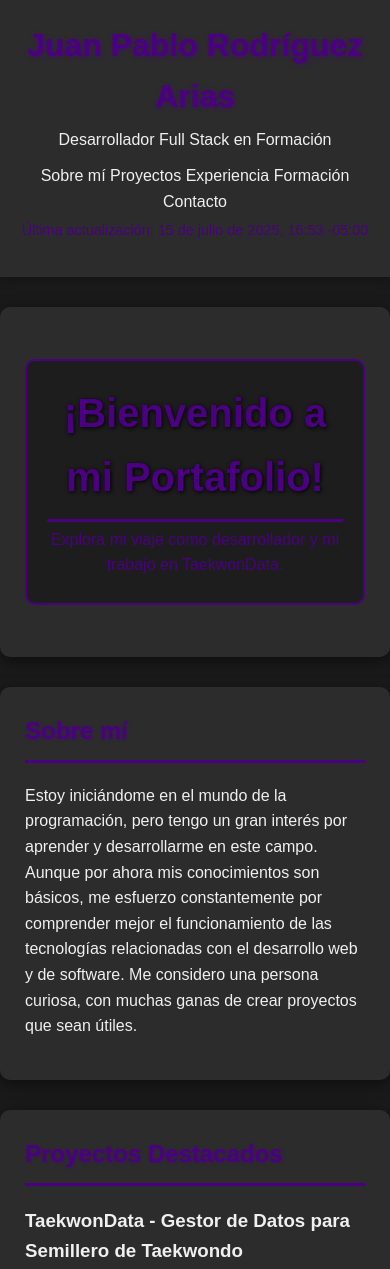
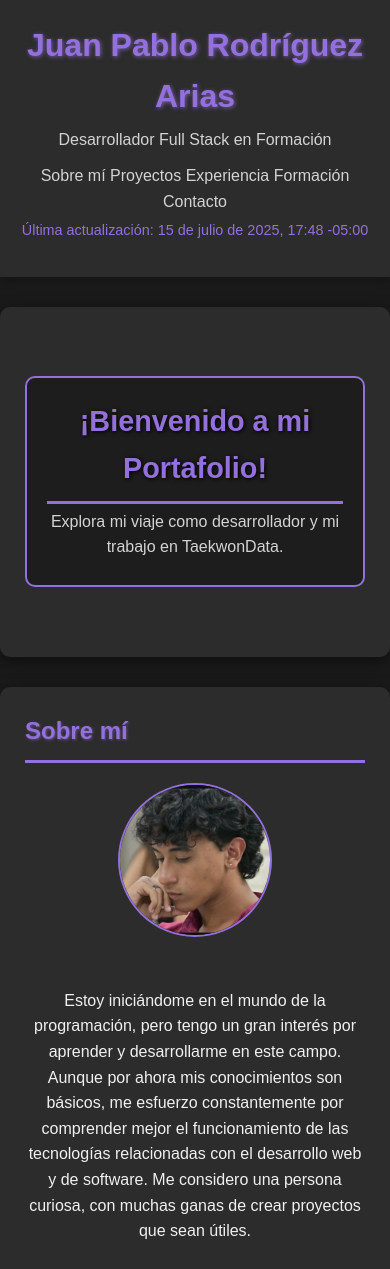
Before and after one commit to juanpa258/portafolio1, a plain HTML site: page index.html in a window 390 px wide. Shown: the top 1269 px of the page. Drawn offline with Linux system fonts and the light colour scheme.

Commit message:
Tu mensaje

```diff
--- a/css/style.css
+++ b/css/style.css
@@ -3,7 +3,7 @@ body {
     margin: 0;
     padding: 0;
     background-color: #1a1a1a;
-    color: #f0f0f0;
+    color: #f0f0f0; /* Blanco grisáceo para mejor legibilidad */
     line-height: 1.6;
 }
 
@@ -20,19 +20,19 @@ header {
     margin: 0;
     font-size: 2.5em;
     font-weight: bold;
-    color: #4B0082;
-    text-shadow: 1px 1px 4px rgba(75, 0, 130, 0.7);
+    color: #9370DB; /* Morado claro */
+    text-shadow: 1px 1px 4px rgba(147, 112, 219, 0.7);
 }
 
 .logo p {
     margin: 5px 0;
-    color: #f0f0f0;
+    color: #D3D3D3; /* Gris claro para legibilidad */
 }
 
 .date {
     font-size: 0.9em;
     margin-top: 5px;
-    color: #4B0082;
+    color: #9370DB;
 }
 
 nav {
@@ -40,7 +40,7 @@ nav {
 }
 
 nav a {
-    color: #f0f0f0;
+    color: #D3D3D3;
     margin: 0 15px;
     text-decoration: none;
     font-weight: 500;
@@ -48,7 +48,7 @@ nav a {
 }
 
 nav a:hover {
-    color: #E6E6FA;
+    color: #DDA0DD; /* Morado más claro para hover */
 }
 
 #hero {
@@ -62,11 +62,11 @@ nav a:hover {
 
 .hero-text {
     text-align: center;
-    color: #4B0082;
+    color: #9370DB;
     background-color: rgba(26, 26, 26, 0.8);
     padding: 20px;
     border-radius: 10px;
-    border: 2px solid #4B0082;
+    border: 2px solid #9370DB;
 }
 
 .hero-text h2 {
@@ -78,6 +78,7 @@ nav a:hover {
 .hero-text p {
     margin: 5px 0;
     font-size: 1.2em;
+    color: #D3D3D3; /* Gris claro para legibilidad */
 }
 
 .section {
@@ -90,11 +91,11 @@ nav a:hover {
 }
 
 h2 {
-    color: #4B0082;
-    border-bottom: 3px solid #4B0082;
+    color: #9370DB;
+    border-bottom: 3px solid #9370DB;
     padding-bottom: 10px;
     margin-top: 0;
-    text-shadow: 1px 1px 3px rgba(75, 0, 130, 0.5);
+    text-shadow: 1px 1px 3px rgba(147, 112, 219, 0.5);
 }
 
 .project, .experience-item, .education-item {
@@ -109,20 +110,20 @@ h2 {
 }
 
 a {
-    color: #4B0082;
+    color: #9370DB;
     text-decoration: none;
     transition: color 0.3s ease;
 }
 
 a:hover {
     text-decoration: underline;
-    color: #E6E6FA;
+    color: #DDA0DD; /* Morado más claro para hover */
 }
 
 button {
     padding: 12px 25px;
-    background-color: #4B0082;
-    color: #f0f0f0;
+    background-color: #9370DB;
+    color: #1a1a1a; /* Negro para contraste con el botón */
     border: none;
     border-radius: 5px;
     cursor: pointer;
@@ -131,7 +132,7 @@ button {
 }
 
 button:hover {
-    background-color: #E6E6FA;
+    background-color: #DDA0DD;
     transform: translateY(-2px);
     color: #1a1a1a;
 }
@@ -145,9 +146,9 @@ button:hover {
     padding: 15px;
     background-color: #333;
     border-radius: 5px;
-    color: #4B0082;
+    color: #9370DB;
     animation: fadeIn 0.5s ease-in;
-    border: 1px solid #4B0082;
+    border: 1px solid #9370DB;
 }
 
 @keyframes fadeIn {
@@ -159,20 +160,34 @@ footer {
     text-align: center;
     padding: 15px;
     background-color: #2c2c2c;
-    color: #f0f0f0;
+    color: #D3D3D3;
     margin-top: 30px;
-    border-top: 2px solid #4B0082;
+    border-top: 2px solid #9370DB;
 }
 
 .social a {
-    color: #4B0082;
+    color: #9370DB;
     margin: 0 10px;
     font-size: 1.5em;
     transition: color 0.3s ease;
 }
 
 .social a:hover {
-    color: #E6E6FA;
+    color: #DDA0DD;
+}
+
+.about-content {
+    display: flex;
+    align-items: center;
+    gap: 20px;
+}
+
+.about-photo {
+    width: 150px;
+    height: 150px;
+    border-radius: 50%;
+    object-fit: cover;
+    border: 2px solid #9370DB;
 }
 
 @media (max-width: 600px) {
@@ -186,10 +201,17 @@ footer {
     nav a {
         margin: 5px 0;
     }
-    .hero-text hល    .hero-text h2 {
+    .hero-text h2 {
         font-size: 1.8em;
     }
     .hero-text p {
         font-size: 1em;
     }
+    .about-content {
+        flex-direction: column;
+        text-align: center;
+    }
+    .about-photo {
+        margin-bottom: 15px;
+    }
 }
--- a/index.html
+++ b/index.html
@@ -20,7 +20,7 @@
             <a href="#education">Formación</a>
             <a href="#contact">Contacto</a>
         </nav>
-        <p class="date">Última actualización: 15 de julio de 2025, 16:53 -05:00</p>
+        <p class="date">Última actualización: 15 de julio de 2025, 17:48 -05:00</p>
     </header>
     <main>
         <section id="hero" class="section">
@@ -31,7 +31,10 @@
         </section>
         <section id="about" class="section">
             <h2>Sobre mí</h2>
-            <p>Estoy iniciándome en el mundo de la programación, pero tengo un gran interés por aprender y desarrollarme en este campo. Aunque por ahora mis conocimientos son básicos, me esfuerzo constantemente por comprender mejor el funcionamiento de las tecnologías relacionadas con el desarrollo web y de software. Me considero una persona curiosa, con muchas ganas de crear proyectos que sean útiles.</p>
+            <div class="about-content">
+                <img src="images/sobre_mi-screenshot.jpeg" alt="Foto de Juan Pablo Rodríguez Arias" class="about-photo">
+                <p>Estoy iniciándome en el mundo de la programación, pero tengo un gran interés por aprender y desarrollarme en este campo. Aunque por ahora mis conocimientos son básicos, me esfuerzo constantemente por comprender mejor el funcionamiento de las tecnologías relacionadas con el desarrollo web y de software. Me considero una persona curiosa, con muchas ganas de crear proyectos que sean útiles.</p>
+            </div>
         </section>
         <section id="projects" class="section">
             <h2>Proyectos Destacados</h2>
```
Also changed, not shown: images/sobre_mi-screenshot.jpeg (added).
